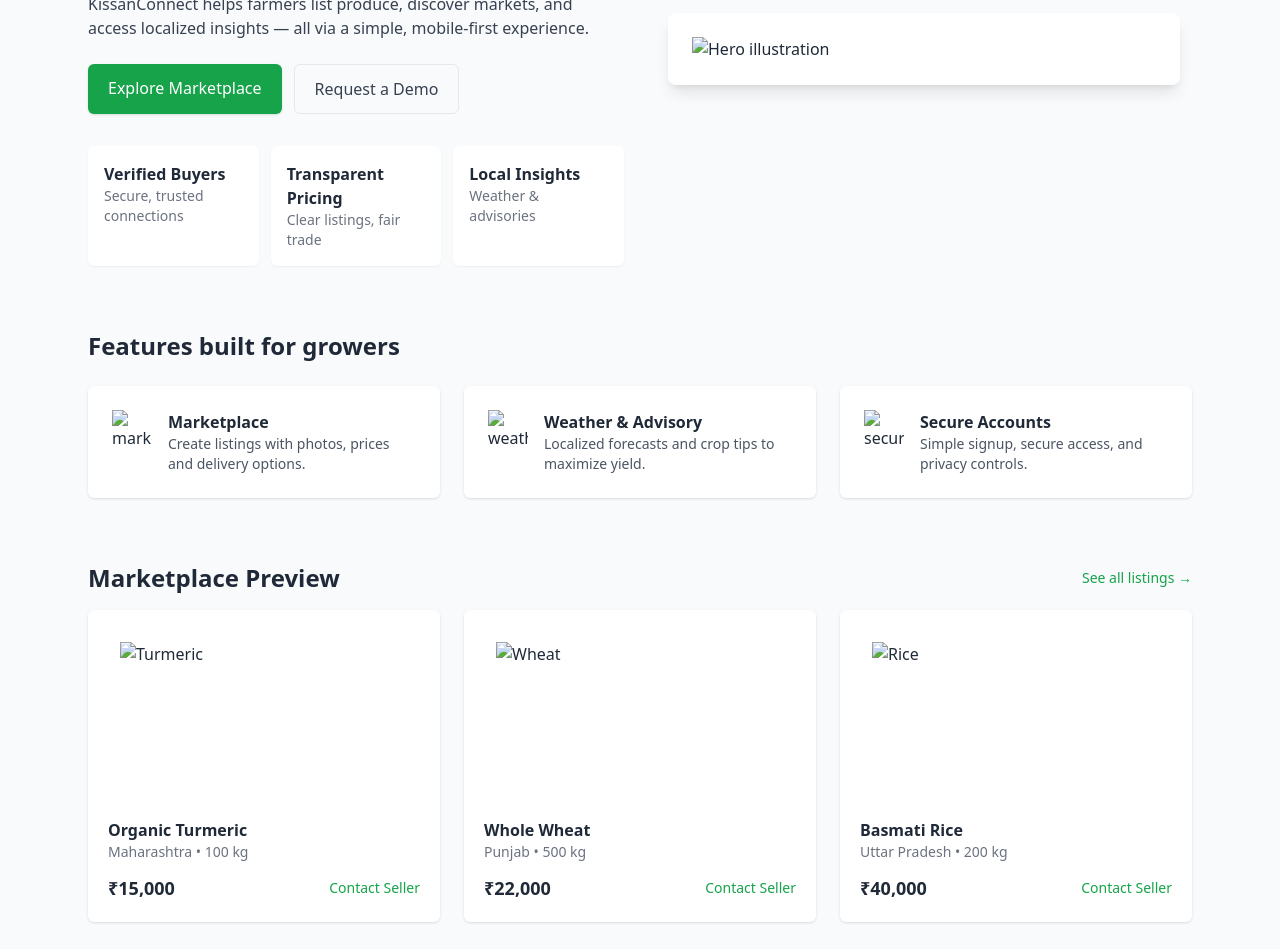
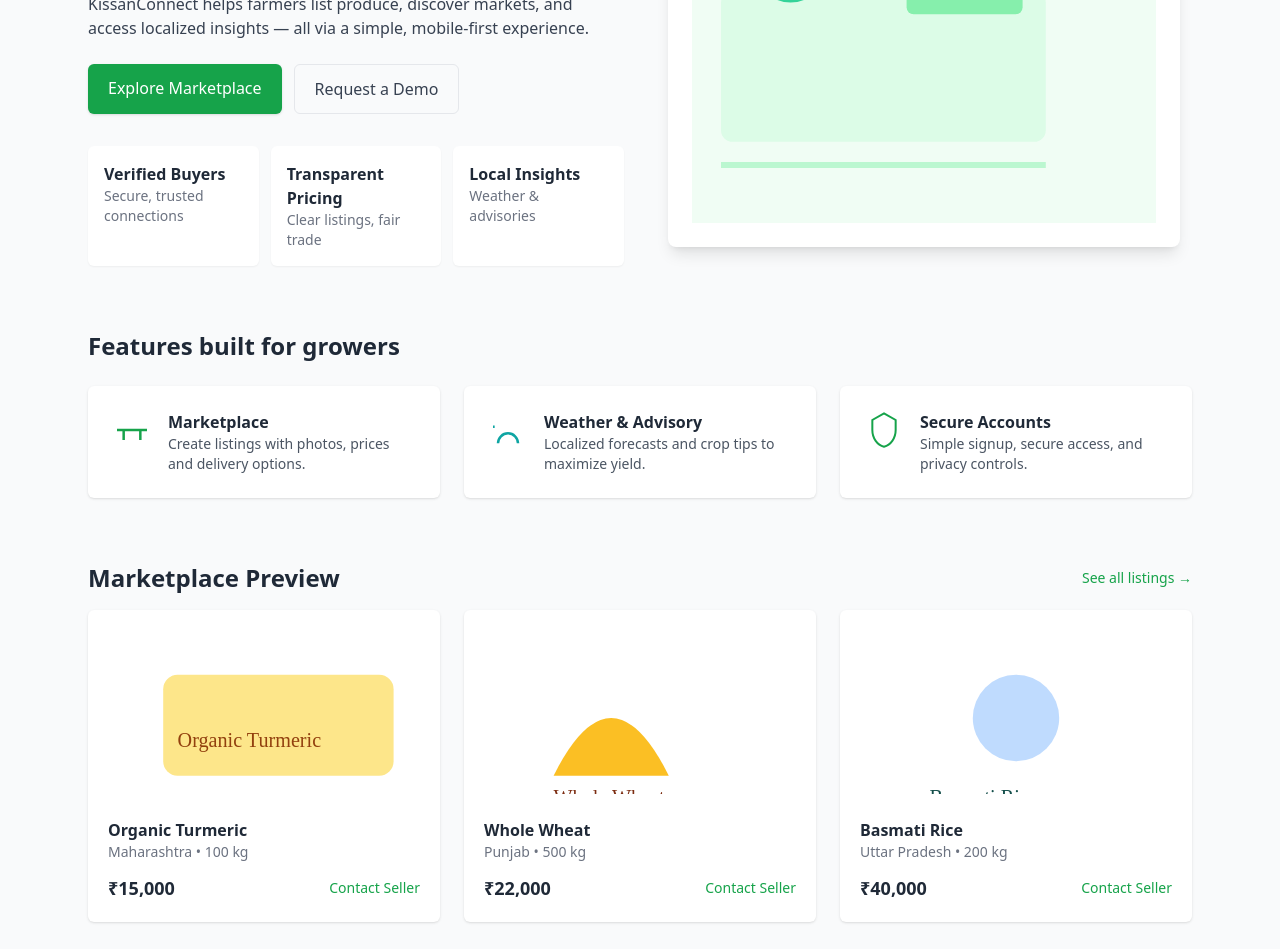
Before and after one commit to marvel071-afk/kissanconnect, a plain HTML site: page index.html in a window 1280 px wide. Shown: the part 292-1241 px from the top of the page. Drawn offline with nearby package versions, Linux system fonts and the light colour scheme.

Commit message:
Refactor image source paths in index.html
Updated image source paths to remove 'assets' directory.

```diff
--- a/index.html
+++ b/index.html
@@ -15,7 +15,7 @@
   <header class="grad-green text-white">
     <div class="max-w-6xl mx-auto px-6 py-4 flex items-center justify-between">
       <div class="flex items-center gap-3">
-        <img src="./assets/logo.svg" alt="KissanConnect" class="h-11 w-11 rounded-md bg-white/10 p-1"/>
+        <img src="./logo.svg" alt="KissanConnect" class="h-11 w-11 rounded-md bg-white/10 p-1"/>
         <div>
           <h1 class="font-bold text-lg">KissanConnect</h1>
           <p class="text-xs -mt-1 opacity-90">Smart tools for modern agriculture</p>
@@ -64,7 +64,7 @@
       </div>
 
       <div class="flex justify-center">
-        <img src="./assets/hero.svg" alt="Hero illustration" class="max-w-lg w-full rounded-lg shadow-lg bg-white p-6"/>
+        <img src="./hero.svg" alt="Hero illustration" class="max-w-lg w-full rounded-lg shadow-lg bg-white p-6"/>
       </div>
     </section>
 
@@ -74,7 +74,7 @@
       <div class="grid grid-cols-1 md:grid-cols-3 gap-6">
         <div class="bg-white p-6 rounded-md shadow">
           <div class="flex items-start gap-4">
-            <img src="./assets/icons/market.svg" class="h-10 w-10" alt="market"/>
+            <img src="./market.svg" class="h-10 w-10" alt="market"/>
             <div>
               <h4 class="font-semibold">Marketplace</h4>
               <p class="text-sm text-gray-600">Create listings with photos, prices and delivery options.</p>
@@ -83,7 +83,7 @@
         </div>
         <div class="bg-white p-6 rounded-md shadow">
           <div class="flex items-start gap-4">
-            <img src="./assets/icons/weather.svg" class="h-10 w-10" alt="weather"/>
+            <img src="./weather.svg" class="h-10 w-10" alt="weather"/>
             <div>
               <h4 class="font-semibold">Weather & Advisory</h4>
               <p class="text-sm text-gray-600">Localized forecasts and crop tips to maximize yield.</p>
@@ -92,7 +92,7 @@
         </div>
         <div class="bg-white p-6 rounded-md shadow">
           <div class="flex items-start gap-4">
-            <img src="./assets/icons/security.svg" class="h-10 w-10" alt="security"/>
+            <img src="./security.svg" class="h-10 w-10" alt="security"/>
             <div>
               <h4 class="font-semibold">Secure Accounts</h4>
               <p class="text-sm text-gray-600">Simple signup, secure access, and privacy controls.</p>
@@ -110,7 +110,7 @@
       </div>
       <div class="grid grid-cols-1 md:grid-cols-3 gap-6">
         <article class="bg-white p-5 rounded-md shadow hover:shadow-md transition">
-          <img src="./assets/crops/turmeric.svg" alt="Turmeric" class="h-44 w-full object-cover rounded mb-3 bg-white p-3"/>
+          <img src="./turmeric.svg" alt="Turmeric" class="h-44 w-full object-cover rounded mb-3 bg-white p-3"/>
           <h4 class="font-semibold">Organic Turmeric</h4>
           <p class="text-sm text-gray-500">Maharashtra • 100 kg</p>
           <div class="mt-3 flex items-center justify-between">
@@ -120,7 +120,7 @@
         </article>
 
         <article class="bg-white p-5 rounded-md shadow hover:shadow-md transition">
-          <img src="./assets/crops/wheat.svg" alt="Wheat" class="h-44 w-full object-cover rounded mb-3 bg-white p-3"/>
+          <img src="./wheat.svg" alt="Wheat" class="h-44 w-full object-cover rounded mb-3 bg-white p-3"/>
           <h4 class="font-semibold">Whole Wheat</h4>
           <p class="text-sm text-gray-500">Punjab • 500 kg</p>
           <div class="mt-3 flex items-center justify-between">
@@ -130,7 +130,7 @@
         </article>
 
         <article class="bg-white p-5 rounded-md shadow hover:shadow-md transition">
-          <img src="./assets/crops/rice.svg" alt="Rice" class="h-44 w-full object-cover rounded mb-3 bg-white p-3"/>
+          <img src="./rice.svg" alt="Rice" class="h-44 w-full object-cover rounded mb-3 bg-white p-3"/>
           <h4 class="font-semibold">Basmati Rice</h4>
           <p class="text-sm text-gray-500">Uttar Pradesh • 200 kg</p>
           <div class="mt-3 flex items-center justify-between">
```
